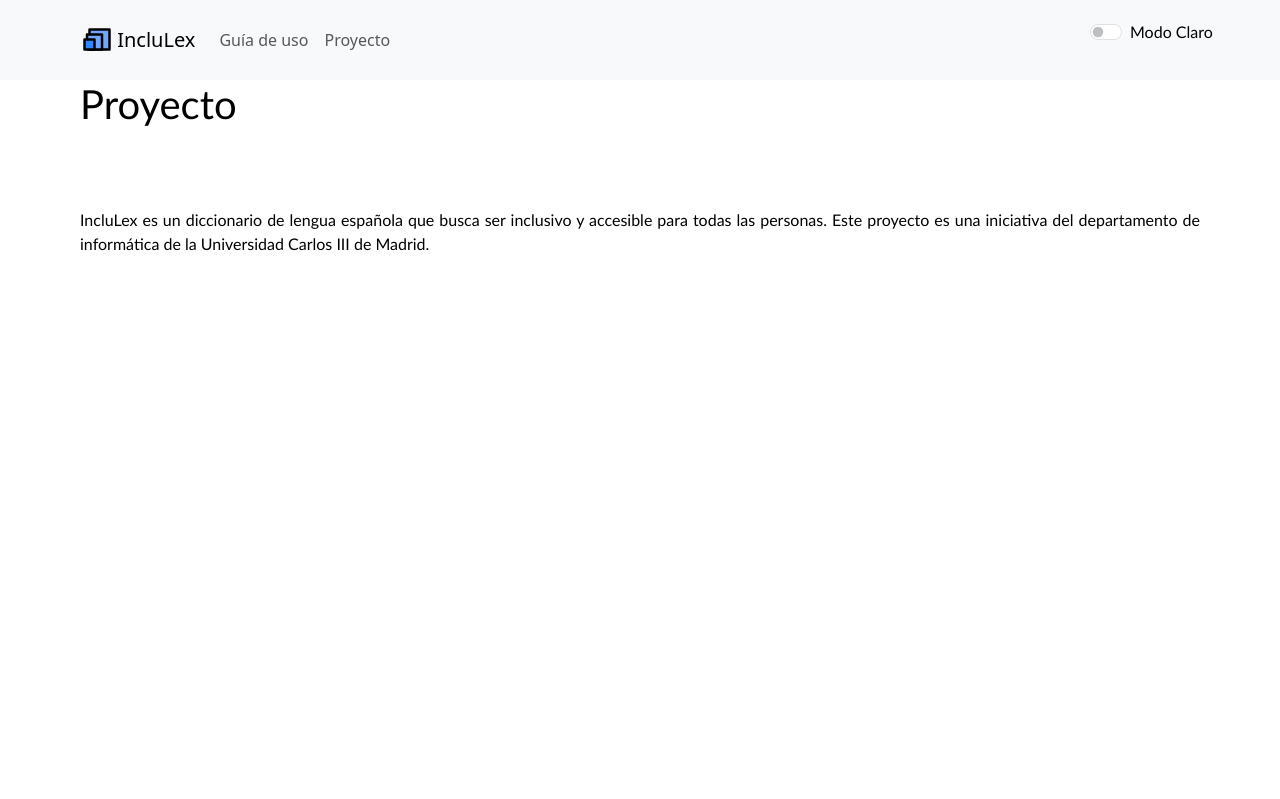
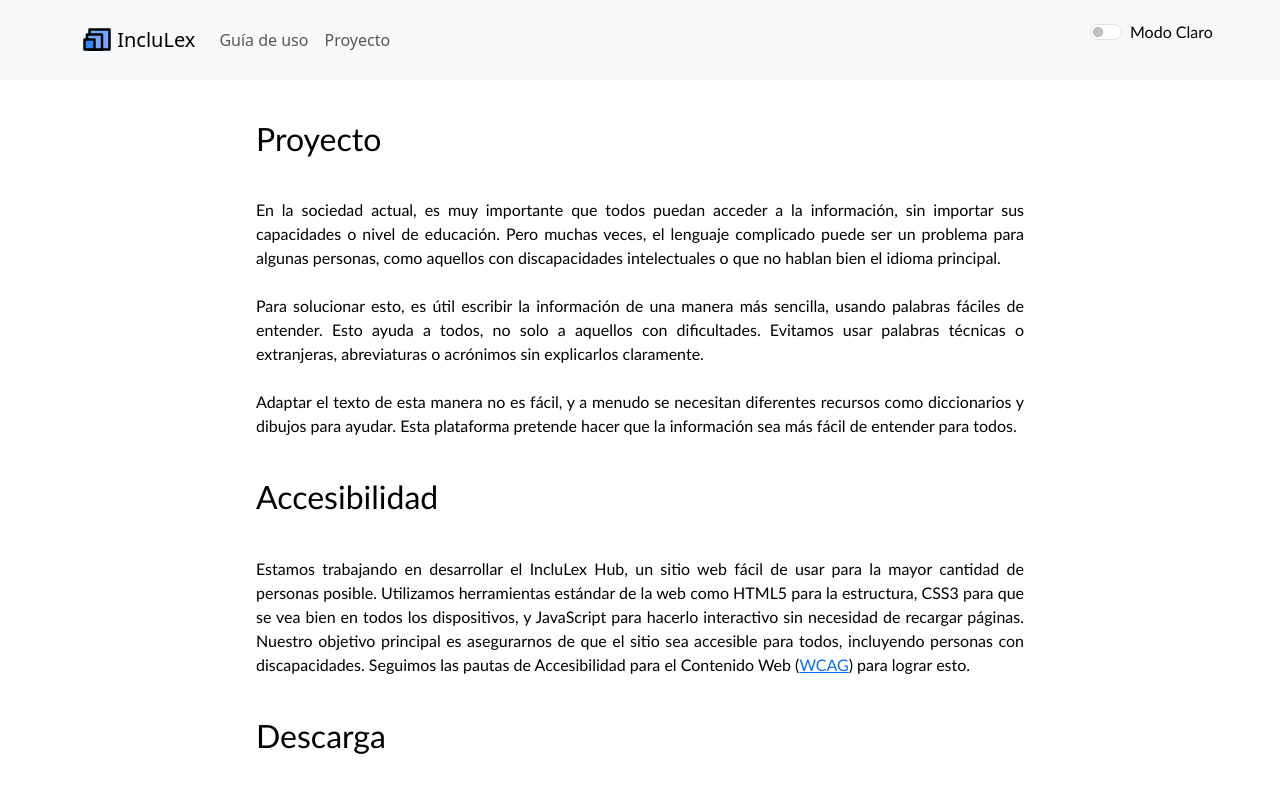
Before and after one commit to juliassanchez/Inclulex, a React (Vite) app in the folder client/: page /proyecto in a window 1280 px wide. Shown: the top 799 px of the page. Built offline with nearby package versions, Linux system fonts and the light colour scheme.

Commit message:
proyecto hecho, simple

```diff
--- a/client/src/App.css
+++ b/client/src/App.css
@@ -94,11 +94,13 @@ body.light-mode {
 }
 
 .explanation-text {
-  margin: 10vh;
+  margin: 5vh;
   text-align: justify;
   font-family: 'Trebuchet MS', 'Lucida Sans Unicode', 'Lucida Grande', 'Lucida Sans', Arial, sans-serif;
   font-weight: lighter;
   color: #000;
+  margin-left: 20vw;
+  margin-right: 20vw;
 }
 
 .dark-mode .explanation-text {
@@ -235,3 +237,8 @@ body.light-mode {
   background-color: #212529; /* Color de fondo para dark mode */
   color: #fff;
 }
+
+.proyecto-container {
+  margin-top: 15vh;
+  margin-bottom: 10vh;
+}
--- a/client/src/components/Proyecto.jsx
+++ b/client/src/components/Proyecto.jsx
@@ -1,12 +1,34 @@
 const Proyecto = ({ darkMode }) => {
-    const explanationTextClass = darkMode ? 'dark-mode-explanation-text' : 'light-mode-explanation-text';
     return (
         <div className="proyecto-container">
-        <h1 className={`explanation-text ${explanationTextClass}`}>Proyecto</h1>
-        <p className={`explanation-text ${explanationTextClass}`}>
-            IncluLex es un diccionario de lengua española que busca ser inclusivo y accesible para todas las personas.
-            Este proyecto es una iniciativa del departamento de informática de la Universidad Carlos III de Madrid.
+        <h2 className='explanation-text'>Proyecto</h2>
+        <p className='explanation-text'>
+        En la sociedad actual, es muy importante que todos puedan acceder a la información, sin importar sus capacidades o nivel
+        de educación. Pero muchas veces, el lenguaje complicado puede ser un problema para algunas personas, como aquellos con
+        discapacidades intelectuales o que no hablan bien el idioma principal.
+        <br /> <br />
+        Para solucionar esto, es útil escribir la información de una manera más sencilla, usando palabras fáciles de entender.
+        Esto ayuda a todos, no solo a aquellos con dificultades. Evitamos usar palabras técnicas o extranjeras, abreviaturas o
+        acrónimos sin explicarlos claramente.
+        <br /> <br />
+        Adaptar el texto de esta manera no es fácil, y a menudo se necesitan diferentes recursos como diccionarios y dibujos para
+        ayudar. Esta plataforma pretende hacer que la información sea más fácil de entender para todos.
         </p>
+        <h2 className='explanation-text'>Accesibilidad</h2>
+        <p className='explanation-text'>
+        Estamos trabajando en desarrollar el IncluLex Hub, un sitio web fácil de usar para la mayor cantidad de personas posible.
+        Utilizamos herramientas estándar de la web como HTML5 para la estructura, CSS3 para que se vea bien en todos los
+        dispositivos, y JavaScript para hacerlo interactivo sin necesidad de recargar páginas. Nuestro objetivo principal es
+        asegurarnos de que el sitio sea accesible para todos, incluyendo personas con discapacidades. Seguimos las pautas de
+        Accesibilidad para el Contenido Web (<a href="https://www.w3.org/TR/WCAG22">WCAG</a>) para lograr esto.
+        </p>
+        <h2 className='explanation-text'>Descarga</h2>
+        <p className='explanation-text'>
+        IncluLex Hub es una plataforma de código abierto. Puedes descargarlo en el siguiente enlace al repositorio de
+        github: <a href="https://github.com/juliassanchez/IncluLex">https://github.com/juliassanchez/IncluLex</a>
+        </p>
+        <h2 className='explanation-text'>Referencias</h2>
+        <img src="/src/assets/ARASAAC.png" alt="ARASAAC" style={{ maxWidth: '30%', maxHeight: '30%', width: 'auto', height: 'auto', margin: 'auto', display: 'block' }} />
         </div>
     );
     };
```
Also changed, not shown: client/src/assets/ARASAAC.png (added).
